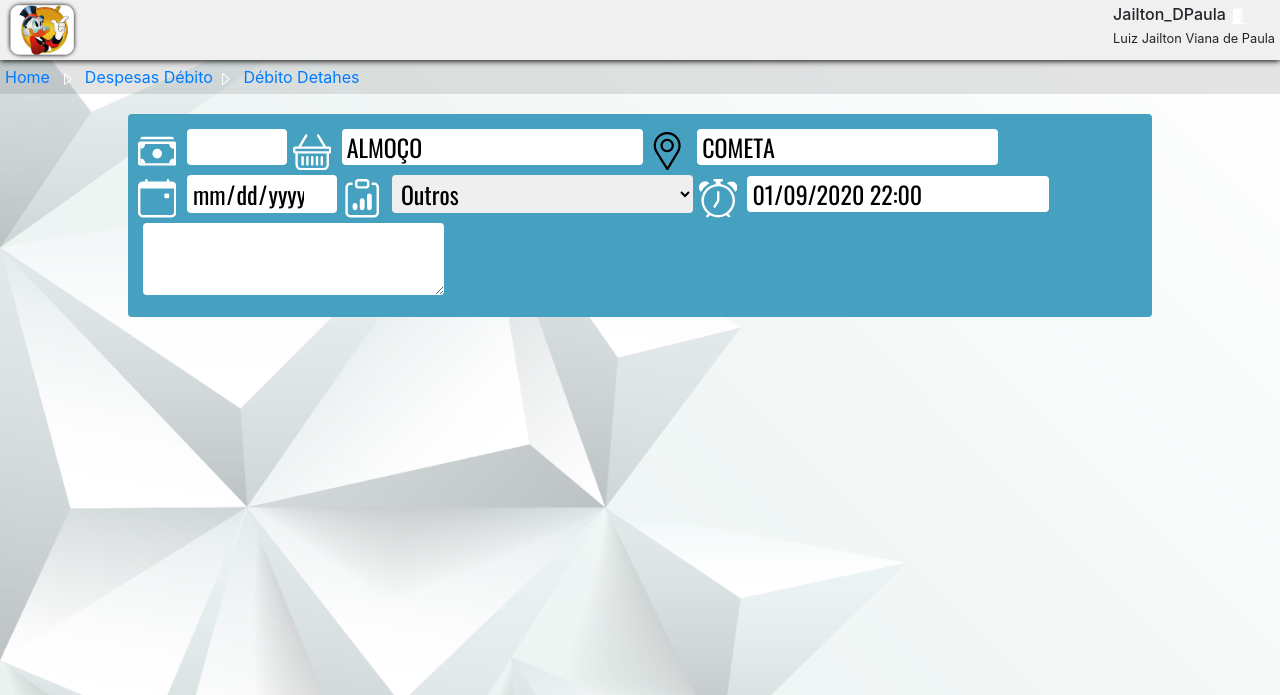
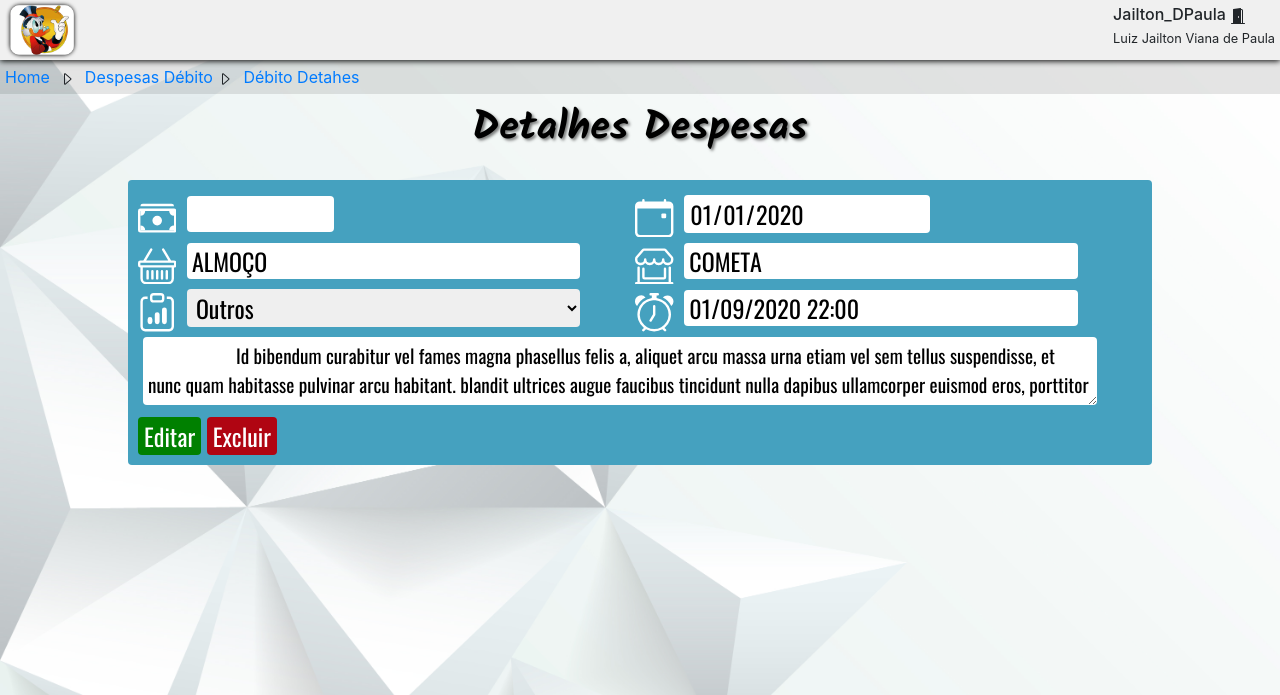
Before and after one commit to JailtonDPaula13/financeiro_new, a PHP site: page /despesas/debito_detalhes.php in a window 1280 px wide. Shown: the top 695 px of the page. Run offline with PHP 8.4, Linux system fonts and the light colour scheme.

Commit message:
2.1.0
Adição de detalhes da compra

```diff
--- a/css/detalhes.css
+++ b/css/detalhes.css
@@ -1,6 +1,17 @@
 main{
     display:         flex;
     justify-content: center;
+}
+#idSection{
+    width:       100%;
+    text-align:  center;
+    font-family: padrao;
+    margin-top:  10px;
+}
+#idSection>h3{
+    color:     #000;
+    font-size: 2.5em;
+    text-shadow: 2px 2px 3px rgba(0,0,0,0.5);
 }
 main>section{
     flex-basis:    80%;
@@ -10,7 +21,7 @@
     padding:       10px;
     font-family:   padraoDois;
     font-size:     1.5em;
-/*    text-align:  center;*/
+    text-align:    left;
 }
 label{
     color:       #fff;
@@ -20,24 +31,69 @@
     border:        none;
     margin:        5px 0 5px 5px;
     padding:       0 5px;
-    width:         30%;
+    width:         80%;
 }
 input[type=number]{
-    width: 10%;
+    width: 30%;
 }
 input[type=date]{
-    width: 15%;
+    width: 50%;
 }
 svg[id=Capa_1]{
     height: 1.6em;
     color:#fff;
 }
-svg{
+form svg{
     color:#fff;
 }
-@media(max-width: 548px){
+fieldset{
+    display: inline-block;
+    width: 49%;
+}
+fieldset:nth-last-child(1){
+    width:         100%;
+}
+textarea{
+    width:     95%;
+    font-size: 0.8em;
+    padding:   5px;
+}
+fieldset>button{
+    border:        none;
+    border-radius: 4px;
+    color:         #fff;
+}
+fieldset>button:nth-child(2){background: green;}
+fieldset>button:nth-child(2):hover{background: #00c200; box-shadow: 0 0 10px #000;}
+fieldset>button:nth-child(3){background: #b00512;}
+fieldset>button:nth-child(3):hover{background: red; box-shadow: 0 0 10px #000;}
+@media(max-width: 768px){
     main>section{
         flex-basis: 95%;
     }
-
+    fieldset{
+        width: 100%;
+    }
+    input[type=number]{
+        width: 50%;
+    }
 }
+.modal-body{
+    text-align: center;
+}
+.modal-footer>button:nth-child(2){
+    background: green;
+    border:     none;
+}
+.modal-footer>button:nth-child(2):hover{
+    background: #00c200;
+    box-shadow: 0 0 10px rgba(0,0,0,0.5);
+}
+.modal-footer>button:nth-child(1){
+    background: #b00512;
+    border:     none;
+}
+.modal-footer>button:nth-child(1):hover{
+   background: red;
+   box-shadow: 0 0 10px rgba(0,0,0,0.5);
+}
--- a/despesas/debito_detalhes.php
+++ b/despesas/debito_detalhes.php
@@ -17,42 +17,40 @@
         require_once('../navbar.php');
         require_once('../guia.php');
     ?>
+        <section id="idSection">
+            <h3>Detalhes Despesas</h3>
+        </section>
     <main>
         <section>
+        <form>
+            <fieldset>
             <svg width="1.6em" height="1.6em" viewBox="0 0 16 16" class="bi bi-cash-stack" fill="currentColor" xmlns="http://www.w3.org/2000/svg">
               <path d="M14 3H1a1 1 0 0 1 1-1h12a1 1 0 0 1 1 1h-1z"/>
               <path fill-rule="evenodd" d="M15 5H1v8h14V5zM1 4a1 1 0 0 0-1 1v8a1 1 0 0 0 1 1h14a1 1 0 0 0 1-1V5a1 1 0 0 0-1-1H1z"/>
               <path d="M13 5a2 2 0 0 0 2 2V5h-2zM3 5a2 2 0 0 1-2 2V5h2zm10 8a2 2 0 0 1 2-2v2h-2zM3 13a2 2 0 0 0-2-2v2h2zm7-4a2 2 0 1 1-4 0 2 2 0 0 1 4 0z"/>
             </svg>
             <input type="number" value="1000,00" required readonly step="0.05">
+            </fieldset>
+            <fieldset>
+                <svg width="1.6em" height="1.6em" viewBox="0 0 16 16" class="bi bi-calendar-event" fill="currentColor" xmlns="http://www.w3.org/2000/svg">
+                  <path fill-rule="evenodd" d="M3.5 0a.5.5 0 0 1 .5.5V1h8V.5a.5.5 0 0 1 1 0V1h1a2 2 0 0 1 2 2v11a2 2 0 0 1-2 2H2a2 2 0 0 1-2-2V3a2 2 0 0 1 2-2h1V.5a.5.5 0 0 1 .5-.5zM1 4v10a1 1 0 0 0 1 1h12a1 1 0 0 0 1-1V4H1z"/>
+                  <path d="M11 6.5a.5.5 0 0 1 .5-.5h1a.5.5 0 0 1 .5.5v1a.5.5 0 0 1-.5.5h-1a.5.5 0 0 1-.5-.5v-1z"/>
+                </svg>
+                <input type="date" value="2020-01-01" size="10" id="update" required readonly>
+            </fieldset>
+            <fieldset>
             <svg width="1.6em" height="1.6em" viewBox="0 0 16 16" class="bi bi-basket" fill="currentColor" xmlns="http://www.w3.org/2000/svg">
               <path fill-rule="evenodd" d="M5.757 1.071a.5.5 0 0 1 .172.686L3.383 6h9.234L10.07 1.757a.5.5 0 1 1 .858-.514L13.783 6H15a1 1 0 0 1 1 1v1a1 1 0 0 1-1 1v4.5a2.5 2.5 0 0 1-2.5 2.5h-9A2.5 2.5 0 0 1 1 13.5V9a1 1 0 0 1-1-1V7a1 1 0 0 1 1-1h1.217L5.07 1.243a.5.5 0 0 1 .686-.172zM2 9v4.5A1.5 1.5 0 0 0 3.5 15h9a1.5 1.5 0 0 0 1.5-1.5V9H2zM1 7v1h14V7H1zm3 3a.5.5 0 0 1 .5.5v3a.5.5 0 0 1-1 0v-3A.5.5 0 0 1 4 10zm2 0a.5.5 0 0 1 .5.5v3a.5.5 0 0 1-1 0v-3A.5.5 0 0 1 6 10zm2 0a.5.5 0 0 1 .5.5v3a.5.5 0 0 1-1 0v-3A.5.5 0 0 1 8 10zm2 0a.5.5 0 0 1 .5.5v3a.5.5 0 0 1-1 0v-3a.5.5 0 0 1 .5-.5zm2 0a.5.5 0 0 1 .5.5v3a.5.5 0 0 1-1 0v-3a.5.5 0 0 1 .5-.5z"/>
             </svg>
             <input type="text" value="ALMOÇO" required readonly maxlength="50">
-            <svg version="1.1" id="Capa_1" xmlns="http://www.w3.org/2000/svg" xmlns:xlink="http://www.w3.org/1999/xlink" x="0px" y="0px"
-	         viewBox="0 0 512 512" style="enable-background:new 0 0 512 512;" xml:space="preserve">
-            <g>
-                <g>
-                    <path d="M256,0C156.748,0,76,80.748,76,180c0,33.534,9.289,66.26,26.869,94.652l142.885,230.257
-                        c2.737,4.411,7.559,7.091,12.745,7.091c0.04,0,0.079,0,0.119,0c5.231-0.041,10.063-2.804,12.75-7.292L410.611,272.22
-                        C427.221,244.428,436,212.539,436,180C436,80.748,355.252,0,256,0z M384.866,256.818L258.272,468.186l-129.905-209.34
-                        C113.734,235.214,105.8,207.95,105.8,180c0-82.71,67.49-150.2,150.2-150.2S406.1,97.29,406.1,180
-                        C406.1,207.121,398.689,233.688,384.866,256.818z"/>
-                </g>
-            </g>
-            <g>
-                <g>
-                    <path d="M256,90c-49.626,0-90,40.374-90,90c0,49.309,39.717,90,90,90c50.903,0,90-41.233,90-90C346,130.374,305.626,90,256,90z
-                         M256,240.2c-33.257,0-60.2-27.033-60.2-60.2c0-33.084,27.116-60.2,60.2-60.2s60.1,27.116,60.1,60.2
-                        C316.1,212.683,289.784,240.2,256,240.2z"/>
-                </g>
-            </g><g></g><g></g><g></g><g></g><g></g><g></g><g></g><g></g><g></g><g></g><g></g><g></g><g></g><g></g><g></g></svg>
-            <input type="text" value="COMETA" required readonly maxlength="50"><br>
-            <svg width="1.6em" height="1.6em" viewBox="0 0 16 16" class="bi bi-calendar-event" fill="currentColor" xmlns="http://www.w3.org/2000/svg">
-              <path fill-rule="evenodd" d="M3.5 0a.5.5 0 0 1 .5.5V1h8V.5a.5.5 0 0 1 1 0V1h1a2 2 0 0 1 2 2v11a2 2 0 0 1-2 2H2a2 2 0 0 1-2-2V3a2 2 0 0 1 2-2h1V.5a.5.5 0 0 1 .5-.5zM1 4v10a1 1 0 0 0 1 1h12a1 1 0 0 0 1-1V4H1z"/>
-              <path d="M11 6.5a.5.5 0 0 1 .5-.5h1a.5.5 0 0 1 .5.5v1a.5.5 0 0 1-.5.5h-1a.5.5 0 0 1-.5-.5v-1z"/>
-            </svg>
-            <input type="date" required readonly>
+            </fieldset>
+            <fieldset>
+                <svg width="1.6em" height="1.6em" viewBox="0 0 16 16" class="bi bi-shop-window" fill="currentColor" xmlns="http://www.w3.org/2000/svg">
+                  <path fill-rule="evenodd" d="M2.97 1.35A1 1 0 0 1 3.73 1h8.54a1 1 0 0 1 .76.35l2.609 3.044A1.5 1.5 0 0 1 16 5.37v.255a2.375 2.375 0 0 1-4.25 1.458A2.371 2.371 0 0 1 9.875 8 2.37 2.37 0 0 1 8 7.083 2.37 2.37 0 0 1 6.125 8a2.37 2.37 0 0 1-1.875-.917A2.375 2.375 0 0 1 0 5.625V5.37a1.5 1.5 0 0 1 .361-.976l2.61-3.045zm1.78 4.275a1.375 1.375 0 0 0 2.75 0 .5.5 0 0 1 1 0 1.375 1.375 0 0 0 2.75 0 .5.5 0 0 1 1 0 1.375 1.375 0 1 0 2.75 0V5.37a.5.5 0 0 0-.12-.325L12.27 2H3.73L1.12 5.045A.5.5 0 0 0 1 5.37v.255a1.375 1.375 0 0 0 2.75 0 .5.5 0 0 1 1 0zM1.5 8.5A.5.5 0 0 1 2 9v6h12V9a.5.5 0 0 1 1 0v6h.5a.5.5 0 0 1 0 1H.5a.5.5 0 0 1 0-1H1V9a.5.5 0 0 1 .5-.5zm2 .5a.5.5 0 0 1 .5.5V13h8V9.5a.5.5 0 0 1 1 0V13a1 1 0 0 1-1 1H4a1 1 0 0 1-1-1V9.5a.5.5 0 0 1 .5-.5z"/>
+                </svg>
+                <input type="text" value="COMETA" required readonly maxlength="50">
+            </fieldset>
+            <fieldset>
             <svg width="1.6em" height="1.6em" viewBox="0 0 16 16" class="bi bi-clipboard-data" fill="currentColor" xmlns="http://www.w3.org/2000/svg">
               <path fill-rule="evenodd" d="M4 1.5H3a2 2 0 0 0-2 2V14a2 2 0 0 0 2 2h10a2 2 0 0 0 2-2V3.5a2 2 0 0 0-2-2h-1v1h1a1 1 0 0 1 1 1V14a1 1 0 0 1-1 1H3a1 1 0 0 1-1-1V3.5a1 1 0 0 1 1-1h1v-1z"/>
               <path fill-rule="evenodd" d="M9.5 1h-3a.5.5 0 0 0-.5.5v1a.5.5 0 0 0 .5.5h3a.5.5 0 0 0 .5-.5v-1a.5.5 0 0 0-.5-.5zm-3-1A1.5 1.5 0 0 0 5 1.5v1A1.5 1.5 0 0 0 6.5 4h3A1.5 1.5 0 0 0 11 2.5v-1A1.5 1.5 0 0 0 9.5 0h-3z"/>
@@ -68,14 +66,36 @@
                 <option value="6">Lazer</option>
                 <option value="7">Investimento</option>
             </select>
+            </fieldset>
+            <fieldset>
             <svg width="1.6em" height="1.6em" viewBox="0 0 16 16" class="bi bi-alarm" fill="currentColor" xmlns="http://www.w3.org/2000/svg">
               <path fill-rule="evenodd" d="M6.5 0a.5.5 0 0 0 0 1H7v1.07a7.001 7.001 0 0 0-3.273 12.474l-.602.602a.5.5 0 0 0 .707.708l.746-.746A6.97 6.97 0 0 0 8 16a6.97 6.97 0 0 0 3.422-.892l.746.746a.5.5 0 0 0 .707-.708l-.601-.602A7.001 7.001 0 0 0 9 2.07V1h.5a.5.5 0 0 0 0-1h-3zm1.038 3.018a6.093 6.093 0 0 1 .924 0 6 6 0 1 1-.924 0zM8.5 5.5a.5.5 0 0 0-1 0v3.362l-1.429 2.38a.5.5 0 1 0 .858.515l1.5-2.5A.5.5 0 0 0 8.5 9V5.5zM0 3.5c0 .753.333 1.429.86 1.887A8.035 8.035 0 0 1 4.387 1.86 2.5 2.5 0 0 0 0 3.5zM13.5 1c-.753 0-1.429.333-1.887.86a8.035 8.035 0 0 1 3.527 3.527A2.5 2.5 0 0 0 13.5 1z"/>
             </svg>
             <input type="text" value="01/09/2020 22:00" required readonly maxlength="50">
-
-            <textarea>
-            </textarea>
-
+            </fieldset>
+            <fieldset>
+                <textarea readonly>
+                    Id bibendum curabitur vel fames magna phasellus felis a, aliquet arcu massa urna etiam vel sem tellus suspendisse, et nunc quam habitasse pulvinar arcu habitant. blandit ultrices augue faucibus tincidunt nulla dapibus ullamcorper euismod eros, porttitor malesuada pulvinar fames nullam donec sodales nisl id porta, curabitur venenatis aptent vestibulum in conubia aliquam auctor. ut hac dui aliquam fringilla torquent integer suspendisse sapien consequat elit justo convallis, ornare augue at posuere maecenas vestibulum etiam sem posuere varius taciti, rutrum vestibulum tincidunt ligula quam risus pellentesque consequat etiam luctus quis. arcu eu bibendum nibh donec scelerisque sed, curabitur donec libero rhoncus praesent.
+                </textarea>
+                <button type="button">Editar</button>
+                <button type="button" data-toggle="modal" data-target="#exampleModal">Excluir</button>
+                <!-- Modal -->
+                <div class="modal fade" id="exampleModal" tabindex="-1" role="dialog" aria-labelledby="exampleModalLabel" aria-hidden="true">
+                  <div class="modal-dialog" role="document">
+                    <div class="modal-content">
+                      <div class="modal-body">
+                        <img src="../imagens/delete.png" height="100px">
+                        <p>Deseja Excluir o registro?</p>
+                      </div>
+                      <div class="modal-footer">
+                        <button type="button" class="btn btn-secondary" data-dismiss="modal">Não</button>
+                        <button type="button" class="btn btn-primary">Sim</button>
+                      </div>
+                    </div>
+                  </div>
+                </div>
+            </fieldset>
+        </form>
         </section>
     </main>
     <script src="../js/jQuery_v3.5.1.js"></script>
```
